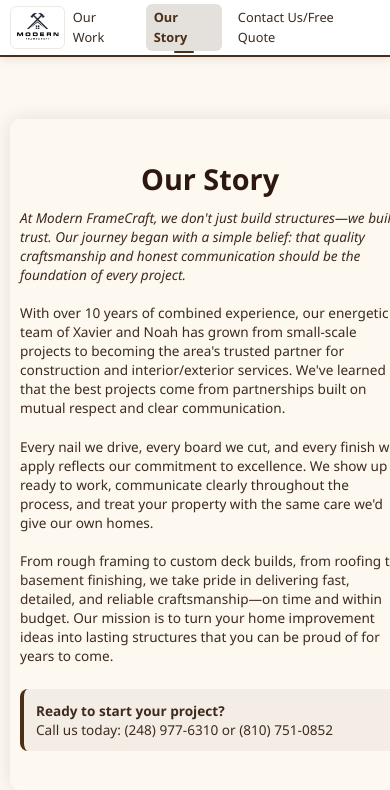
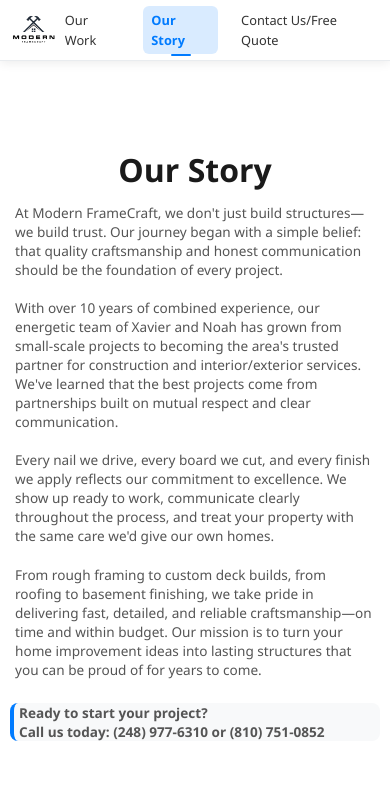
Before and after one commit to noahmeduvsky/2x6-and-Sticks-Website, a React (Vite) app in the folder 2x6-frontend/: page /our-story in a window 390 px wide. Shown: the top 790 px of the page. Built offline with nearby package versions, Linux system fonts and the light colour scheme.

Commit message:
New style test

```diff
--- a/2x6-frontend/src/App.css
+++ b/2x6-frontend/src/App.css
@@ -1,16 +1,10 @@
 body {
   margin: 0;
   font-family: 'Segoe UI', Tahoma, Geneva, Verdana, sans-serif;
-  background:
-    linear-gradient(rgba(253, 248, 240, 0.85), rgba(253, 248, 240, 0.85)),
-    #fdf8f0;
-  color: #3d2b1f;
-  display: flex;
-  justify-content: center;
-  align-items: center;
-  min-height: 100vh;
-  padding: 20px;
-  box-sizing: border-box;
+  background: #ffffff;
+  color: #333333;
+  line-height: 1.6;
+  overflow-x: hidden;
 }
 
 .landing-page {
@@ -18,39 +12,45 @@ body {
   flex-direction: column;
   align-items: center;
   text-align: center;
-  max-width: 900px;
+  max-width: 1200px;
   width: 100%;
-  padding: 40px 20px;
-  background-color: rgba(253, 248, 240, 0.85); /* extra safety for contrast */
-  border-radius: 10px;
-  box-shadow: 0 0 20px rgba(0,0,0,0.1);
+  margin: 0 auto;
+  padding: 0;
+  background-color: #ffffff;
+}
+
+.logo-container {
+  margin: 40px 0;
 }
 
 .logo-container img {
-  width: 300px;
+  width: 200px;
   height: auto;
-  margin-bottom: 30px;
+  margin-bottom: 20px;
   max-width: 100%;
 }
 
 .hero {
-  max-width: 750px;
+  max-width: 1000px;
+  padding: 0 20px;
+  margin-bottom: 60px;
 }
 
 .hero h1 {
-  font-size: 3rem;
-  margin-bottom: 1rem;
-  font-weight: bold;
-  color: #2c1810;
+  font-size: 3.5rem;
+  margin-bottom: 1.5rem;
+  font-weight: 700;
+  color: #1a1a1a;
+  line-height: 1.2;
 }
 
 .tagline {
-  font-size: 2.2rem;
-  color: #d4af37;
-  font-weight: bold;
-  margin-bottom: 2rem;
-  text-transform: uppercase;
-  letter-spacing: 1px;
+  font-size: 1.5rem;
+  color: #666666;
+  font-weight: 400;
+  margin-bottom: 3rem;
+  text-transform: none;
+  letter-spacing: 0.5px;
 }
 
 /* Standardized paragraph styles for cohesiveness */
@@ -58,20 +58,30 @@ body {
 .services-intro,
 .contact-info,
 .hero p {
-  font-size: 1.2rem;
-  line-height: 1.6;
-  margin-bottom: 1.5rem;
-  color: #3d2b1f;
+  font-size: 1.1rem;
+  line-height: 1.7;
+  margin-bottom: 2rem;
+  color: #555555;
+  text-align: left;
+  max-width: 800px;
+  margin-left: auto;
+  margin-right: auto;
 }
 
 .company-philosophy {
-  font-style: italic;
-  color: #4a4a4a;
+  font-style: normal;
+  color: #444444;
+  font-weight: 500;
 }
 
 .contact-info {
-  font-weight: 500;
-  color: #2c1810;
+  font-weight: 600;
+  color: #1a1a1a;
+  background-color: #f8f9fa;
+  padding: 25px;
+  border-radius: 8px;
+  border-left: 4px solid #007bff;
+  margin-top: 40px;
 }
 
 .cta-buttons {
@@ -79,49 +89,62 @@ body {
   justify-content: center;
   flex-wrap: wrap;
   gap: 20px;
+  margin-top: 40px;
 }
 
 .cta-buttons a {
-  padding: 14px 28px;
-  background-color: #4b2e17;
+  padding: 15px 30px;
+  background-color: #007bff;
   color: #fff;
   border-radius: 6px;
   text-decoration: none;
   font-weight: 600;
-  transition: background-color 0.2s ease-in-out;
+  transition: all 0.3s ease;
   white-space: nowrap;
+  font-size: 1rem;
+  border: 2px solid #007bff;
 }
 
 .cta-buttons a:hover {
-  background-color: #3a230f;
+  background-color: #0056b3;
+  border-color: #0056b3;
+  transform: translateY(-2px);
+  box-shadow: 0 4px 12px rgba(0, 123, 255, 0.3);
 }
 
 /* Mobile Responsiveness */
 @media (max-width: 768px) {
   body {
-    padding: 10px;
-    min-height: 100vh;
+    padding: 0;
   }
 
   .landing-page {
-    padding: 30px 15px;
-    margin: 10px;
+    padding: 0;
+    margin: 0;
+  }
+
+  .logo-container {
+    margin: 30px 0;
   }
 
   .logo-container img {
-    width: 250px;
-    margin-bottom: 20px;
+    width: 180px;
+    margin-bottom: 15px;
+  }
+
+  .hero {
+    padding: 0 15px;
+    margin-bottom: 40px;
   }
 
   .hero h1 {
-    font-size: 2.2rem;
-    margin-bottom: 0.8rem;
+    font-size: 2.5rem;
+    margin-bottom: 1rem;
   }
 
   .tagline {
-    font-size: 1.6rem;
-    margin-bottom: 1.5rem;
-    letter-spacing: 0.5px;
+    font-size: 1.2rem;
+    margin-bottom: 2rem;
   }
 
   .company-philosophy,
@@ -129,14 +152,16 @@ body {
   .contact-info,
   .hero p {
     font-size: 1rem;
-    line-height: 1.5;
-    margin-bottom: 1.2rem;
+    line-height: 1.6;
+    margin-bottom: 1.5rem;
+    padding: 0 10px;
   }
 
   .cta-buttons {
     flex-direction: column;
     gap: 15px;
     width: 100%;
+    padding: 0 20px;
   }
 
   .cta-buttons a {
@@ -145,7 +170,7 @@ body {
     width: 100%;
     text-align: center;
     box-sizing: border-box;
-    min-height: 44px; /* Touch-friendly minimum size */
+    min-height: 44px;
     display: flex;
     align-items: center;
     justify-content: center;
@@ -153,29 +178,32 @@ body {
 }
 
 @media (max-width: 480px) {
-  body {
-    padding: 5px;
+  .landing-page {
+    padding: 0;
   }
 
-  .landing-page {
-    padding: 20px 10px;
-    margin: 5px;
+  .logo-container {
+    margin: 20px 0;
   }
 
   .logo-container img {
-    width: 200px;
-    margin-bottom: 15px;
+    width: 150px;
+    margin-bottom: 10px;
+  }
+
+  .hero {
+    padding: 0 10px;
+    margin-bottom: 30px;
   }
 
   .hero h1 {
-    font-size: 1.8rem;
-    margin-bottom: 0.6rem;
+    font-size: 2rem;
+    margin-bottom: 0.8rem;
   }
 
   .tagline {
-    font-size: 1.3rem;
-    margin-bottom: 1.2rem;
-    letter-spacing: 0.3px;
+    font-size: 1.1rem;
+    margin-bottom: 1.5rem;
   }
 
   .company-philosophy,
@@ -183,8 +211,9 @@ body {
   .contact-info,
   .hero p {
     font-size: 0.9rem;
-    line-height: 1.4;
-    margin-bottom: 1rem;
+    line-height: 1.5;
+    margin-bottom: 1.2rem;
+    padding: 0 5px;
   }
 
   .cta-buttons a {
@@ -215,9 +244,9 @@ body {
     line-height: 1.4;
     margin-top: 2rem;
     padding: 15px;
-    background-color: rgba(75, 46, 23, 0.05);
+    background-color: #f8f9fa;
     border-radius: 8px;
-    border-left: 4px solid #4b2e17;
+    border-left: 4px solid #007bff;
   }
 }
 
@@ -244,26 +273,21 @@ body {
 
 /* Landscape orientation for mobile */
 @media (max-width: 768px) and (orientation: landscape) {
-  body {
-    padding: 5px;
-  }
-
   .landing-page {
-    padding: 20px 15px;
-    margin: 5px;
+    padding: 0;
   }
 
   .logo-container img {
-    width: 180px;
-    margin-bottom: 15px;
+    width: 140px;
+    margin-bottom: 10px;
   }
 
   .hero h1 {
-    font-size: 1.6rem;
+    font-size: 1.8rem;
   }
 
   .tagline {
-    font-size: 1.2rem;
+    font-size: 1rem;
   }
 }
 
@@ -275,7 +299,7 @@ body {
   }
 
   .cta-buttons a:active {
-    background-color: #3a230f;
+    background-color: #0056b3;
     transform: scale(0.98);
   }
 }
--- a/2x6-frontend/src/components/Header.css
+++ b/2x6-frontend/src/components/Header.css
@@ -1,13 +1,12 @@
 .header {
-  background-color: rgba(255, 255, 255, 0.95);
-  backdrop-filter: blur(10px);
-  border-bottom: 2px solid #4b2e17;
+  background-color: #ffffff;
+  border-bottom: 1px solid #e9ecef;
   position: fixed;
   top: 0;
   left: 0;
   right: 0;
   z-index: 1000;
-  box-shadow: 0 2px 10px rgba(0, 0, 0, 0.1);
+  box-shadow: 0 2px 10px rgba(0, 0, 0, 0.08);
 }
 
 .header-content {
@@ -17,7 +16,7 @@
   display: flex;
   justify-content: space-between;
   align-items: center;
-  height: 70px;
+  height: 80px;
 }
 
 .logo-link {
@@ -28,30 +27,30 @@
 }
 
 .logo-link:hover {
-  transform: scale(1.05);
+  transform: scale(1.02);
 }
 
 .header-logo {
   height: 50px;
   width: auto;
   background-color: transparent;
-  border-radius: 8px;
-  padding: 4px;
-  backdrop-filter: blur(2px);
-  border: 1px solid rgba(75, 46, 23, 0.1);
+  border-radius: 0;
+  padding: 0;
+  backdrop-filter: none;
+  border: none;
 }
 
 .nav-menu {
   display: flex;
-  gap: 30px;
+  gap: 40px;
   align-items: center;
 }
 
 .nav-link {
   text-decoration: none;
-  color: #3d2b1f;
+  color: #333333;
   font-weight: 500;
-  font-size: 1.1rem;
+  font-size: 1rem;
   padding: 8px 16px;
   border-radius: 6px;
   transition: all 0.2s ease;
@@ -59,13 +58,13 @@
 }
 
 .nav-link:hover {
-  color: #4b2e17;
-  background-color: rgba(75, 46, 23, 0.1);
+  color: #007bff;
+  background-color: rgba(0, 123, 255, 0.1);
 }
 
 .nav-link.active {
-  color: #4b2e17;
-  background-color: rgba(75, 46, 23, 0.15);
+  color: #007bff;
+  background-color: rgba(0, 123, 255, 0.15);
   font-weight: 600;
 }
 
@@ -77,7 +76,7 @@
   transform: translateX(-50%);
   width: 20px;
   height: 2px;
-  background-color: #4b2e17;
+  background-color: #007bff;
   border-radius: 1px;
 }
 
@@ -85,20 +84,15 @@
 @media (max-width: 768px) {
   .header-content {
     padding: 0 15px;
-    height: 60px;
+    height: 70px;
   }
 
   .header-logo {
     height: 40px;
-    background-color: transparent;
-    border-radius: 6px;
-    padding: 3px;
-    backdrop-filter: blur(2px);
-    border: 1px solid rgba(75, 46, 23, 0.1);
   }
 
   .nav-menu {
-    gap: 15px;
+    gap: 20px;
   }
 
   .nav-link {
@@ -110,7 +104,7 @@
 @media (max-width: 480px) {
   .header-content {
     padding: 0 10px;
-    height: 55px;
+    height: 60px;
   }
 
   .header-logo {
@@ -118,7 +112,7 @@
   }
 
   .nav-menu {
-    gap: 8px;
+    gap: 15px;
   }
 
   .nav-link {
```
Also changed, not shown: 2x6-frontend/src/components/Contact.css (+100 -62 lines).
